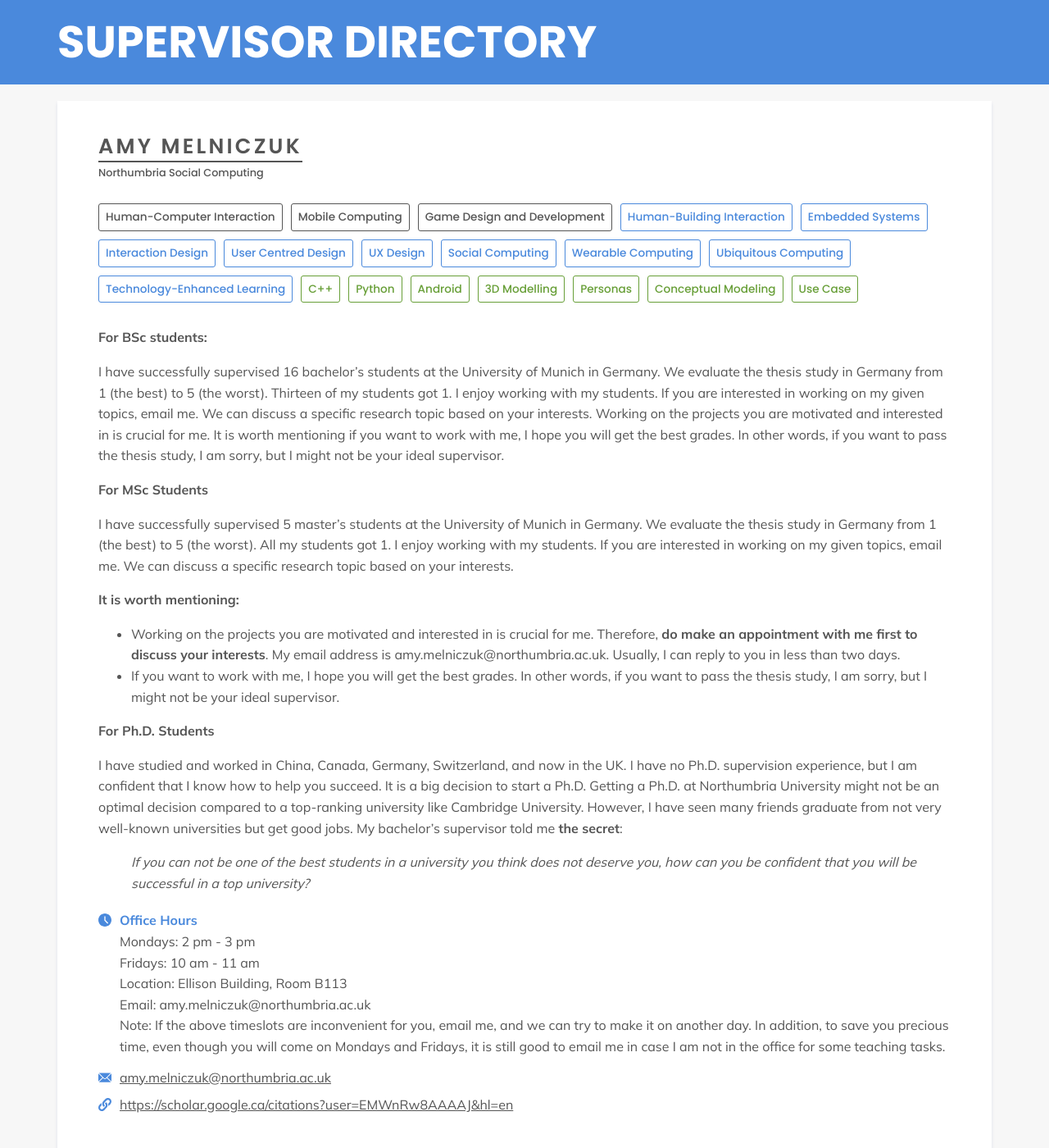
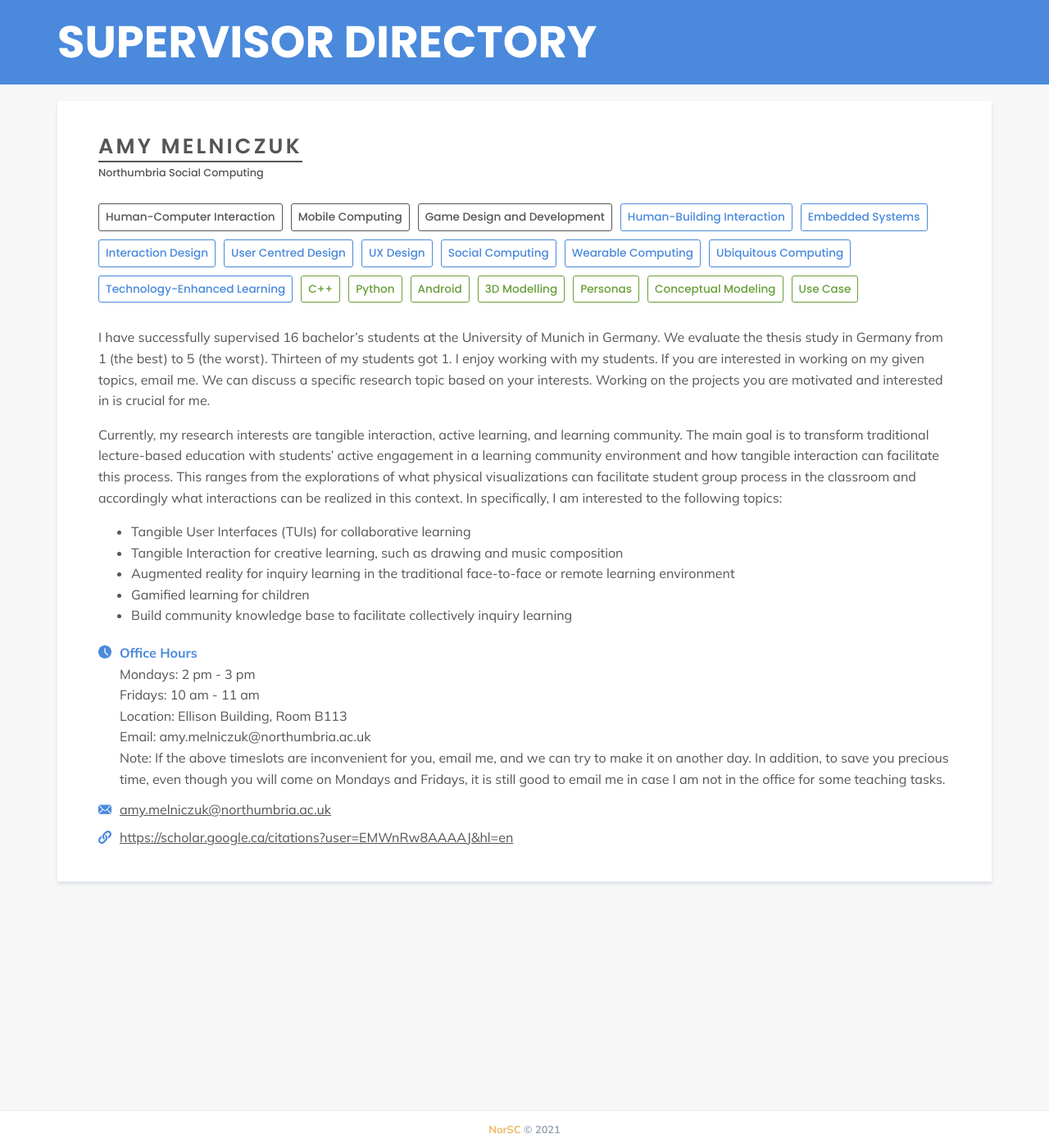
Before and after one commit to NorSC/supervisor-search, a Jekyll site: the page built from _supervisors/amy-melniczuk.md, in a window 1280 px wide and 1400 px high. Shown: the whole window at 82% size. Built offline with Jekyll 4.4.1, drawn with Linux system fonts in a browser that asks for light colours; a script that is not in the unit is left out.

Commit message:
Update Supervisors “amy-melniczuk”

```diff
--- a/_supervisors/amy-melniczuk.md
+++ b/_supervisors/amy-melniczuk.md
@@ -40,33 +40,26 @@ technologies_languages:
   - Conceptual Modeling
   - Use Case
 additional_details: >-
-  **For BSc students:**
+  I have successfully supervised 16 bachelor's students at the University of
+  Munich in Germany. We evaluate the thesis study in Germany from 1 (the best)
+  to 5 (the worst). Thirteen of my students got 1. I enjoy working with my
+  students. If you are interested in working on my given topics, email me. We
+  can discuss a specific research topic based on your interests. Working on the
+  projects you are motivated and interested in is crucial for me.
 
 
-  I have successfully supervised 16 bachelor's students at the University of Munich in Germany. We evaluate the thesis study in Germany from 1 (the best) to 5 (the worst). Thirteen of my students got 1. I enjoy working with my students. If you are interested in working on my given topics, email me. We can discuss a specific research topic based on your interests. Working on the projects you are motivated and interested in is crucial for me. It is worth mentioning if you want to work with me, I hope you will get the best grades. In other words, if you want to pass the thesis study, I am sorry, but I might not be your ideal supervisor.
+  Currently, my research interests are tangible interaction, active learning, and learning community. The main goal is to transform traditional lecture-based education with students' active engagement in a learning community environment and how tangible interaction can facilitate this process. This ranges from the explorations of what physical visualizations can facilitate student group process in the classroom and accordingly what interactions can be realized in this context. In specifically, I am interested to the following topics:
 
 
-  **For MSc Students**
+  * Tangible User Interfaces (TUIs) for collaborative learning
 
+  * Tangible Interaction for creative learning, such as drawing and music composition
 
-  I have successfully supervised 5 master's students at the University of Munich in Germany. We evaluate the thesis study in Germany from 1 (the best) to 5 (the worst). All my students got 1. I enjoy working with my students. If you are interested in working on my given topics, email me. We can discuss a specific research topic based on your interests.
+  * Augmented reality for inquiry learning in the traditional face-to-face or remote learning environment
 
+  * Gamified learning for children
 
-  **It is worth mentioning:**
-
-
-  * Working on the projects you are motivated and interested in is crucial for me. Therefore, **do make an appointment with me first to discuss your interests**. My email address is amy.melniczuk@northumbria.ac.uk. Usually, I can reply to you in less than two days.
-
-  * If you want to work with me, I hope you will get the best grades. In other words, if you want to pass the thesis study, I am sorry, but I might not be your ideal supervisor.
-
-
-  **For Ph.D. Students**
-
-
-  I have studied and worked in China, Canada, Germany, Switzerland, and now in the UK. I have no Ph.D. supervision experience, but I am confident that I know how to help you succeed. It is a big decision to start a Ph.D. Getting a Ph.D. at Northumbria University might not be an optimal decision compared to a top-ranking university like Cambridge University. However, I have seen many friends graduate from not very well-known universities but get good jobs. My bachelor's supervisor told me **the secret**:
-
-
-  > *If you can not be one of the best students in a university you think does not deserve you, how can you be confident that you will be successful in a top university?*
+  * Build community knowledge base to facilitate collectively inquiry learning
 additional_details_msc: >-
   I have successfully supervised 5 master's students at the University of Munich
   in Germany. We evaluate the thesis study in Germany from 1 (the best) to 5
@@ -75,21 +68,19 @@ additional_details_msc: >-
   specific research topic based on your interests.
 
 
-  It is worth mentioning:
+  Currently, my research interests are tangible interaction, active learning, and learning community. The main goal is to transform traditional lecture-based education with students' active engagement in a learning community environment and how tangible interaction can facilitate this process. This ranges from the explorations of what physical visualizations can facilitate student group process in the classroom and accordingly what interactions can be realized in this context. In specifically, I am interested to the following topics:
 
 
-  * Working on the projects you are motivated and interested in is crucial for me. Therefore, do make an appointment with me first to discuss your interests. My email address is amy.melniczuk@northumbria.ac.uk. Usually, I can reply to you in less than two days.
+  * Tangible User Interfaces (TUIs) for collaborative learning
 
-  * If you want to work with me, I hope you will get the best grades. In other words, if you want to pass the thesis study, I am sorry, but I might not be your ideal supervisor.
-additional_details_phd: >-
-  I have studied and worked in China, Canada, Germany, Switzerland, and now in
-  the UK. I have no Ph.D. supervision experience, but I am confident that I know
-  how to help you succeed. It is a big decision to start a Ph.D. Getting a Ph.D.
-  at Northumbria University might not be an optimal decision compared to a
-  top-ranking university like Cambridge University. However, I have seen many
-  friends graduate from not very well-known universities but get good jobs. The
-  secret is what my bachelor's supervisor told me **the secret**:
+  * Tangible Interaction for creative learning, such as drawing and music composition
 
+  * Augmented reality for inquiry learning in the traditional face-to-face or remote learning environment
 
-  > If you can not be one of the best students in a university you think does not deserve you, how can you be confident that you will be successful in a top university?
+  * Gamified learning for children
+
+  * Build community knowledge base to facilitate collectively inquiry learning
+additional_details_phd: I have studied and worked in China, Canada, Germany,
+  Switzerland, and now in the UK. I have no Ph.D. supervision experience, but I
+  am confident that I know how to help you succeed.
 ---
```
